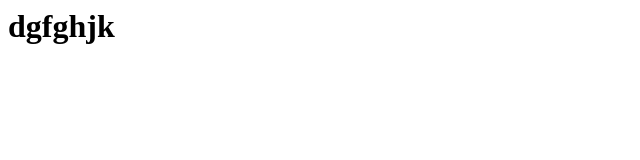
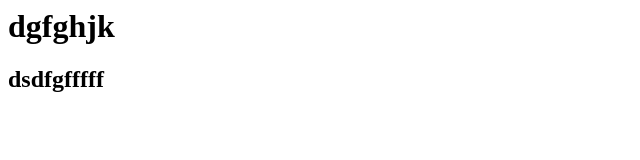
Before and after one commit to RuloAlpe/ReconocimientoImagenes, a plain HTML site: page index.html in a window 1280 px wide. Shown: the whole page, without its empty margins (0-640 px from the left). Drawn offline with Linux system fonts and the light colour scheme.

Commit message:
zsdfghjkfghj

```diff
--- a/index.html
+++ b/index.html
@@ -1,2 +1,2 @@
 <h1>dgfghjk</h1>
-<h2></h2>
+<h2>dsdfgfffff</h2>
```
